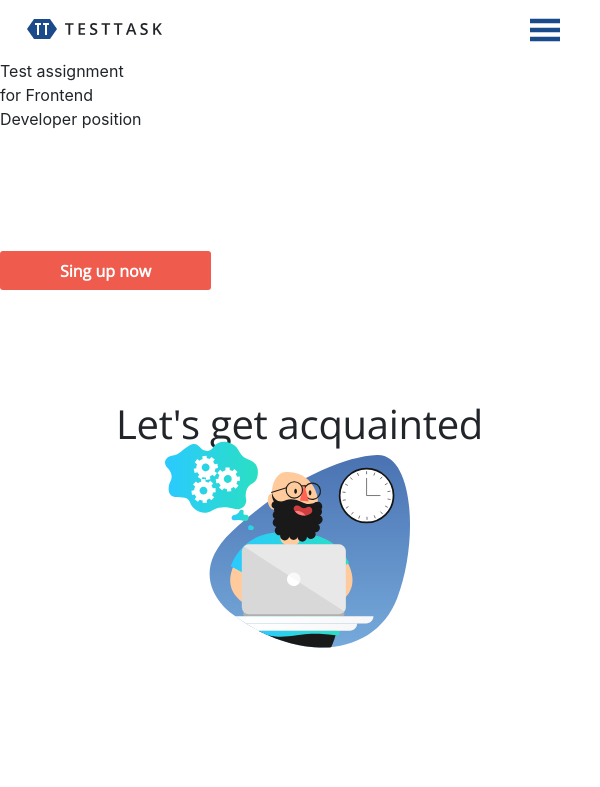
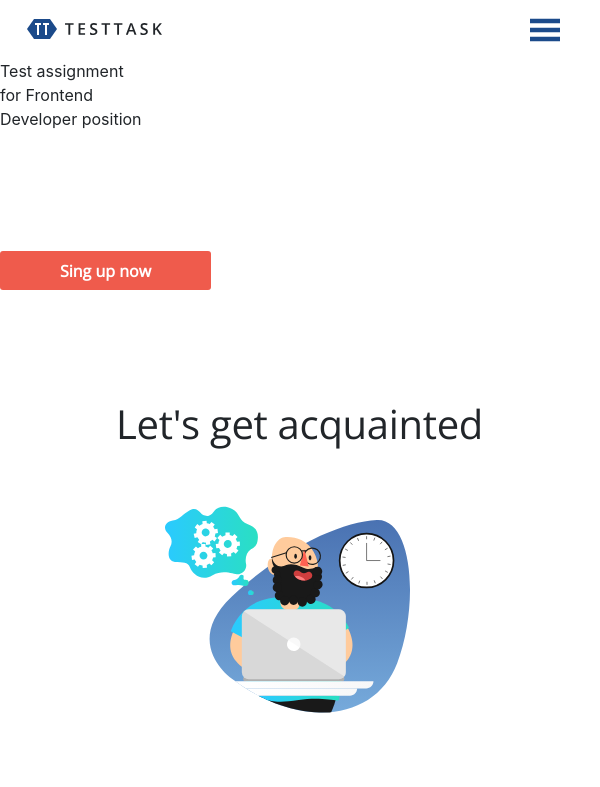
Before and after one commit to SashaKumeiko/testingtask, a React (Create React App) app: page / in a window 600 px wide. Shown: the top 787 px of the page. Built offline with nearby package versions, Linux system fonts and the light colour scheme; no server answers.

Commit message:
correction in section

```diff
--- a/src/components/Banner/banner.scss
+++ b/src/components/Banner/banner.scss
@@ -101,9 +101,9 @@
   }}
 
   .banner__title div  {
-    max-width:350px;
-    overflow: hidden;
-    text-overflow: ellipsis;
+    // max-width:350px;
+    // overflow: hidden;
+    // text-overflow: ellipsis;
     white-space: nowrap;
     @media(min-width:576px){
     max-width:900px;
--- a/src/components/Section/section.scss
+++ b/src/components/Section/section.scss
@@ -62,12 +62,17 @@
   height: 243px;
   background-image: url('../../assets/man-laptop-v1.svg');
   background-size: cover;
+  @media (min-width: 576px) and (max-width:760px){
+    top:90px;
+  }
   @media (min-width: 576px) {
     width: 245px;
     background-size: contain;
     background-repeat: no-repeat;
+    left: -15px;
+  }
+  @media (min-width:761px){
     top: 25px;
-    left: -15px;
   }
   @media (min-width: 992px) {
     width: 339px;
```
